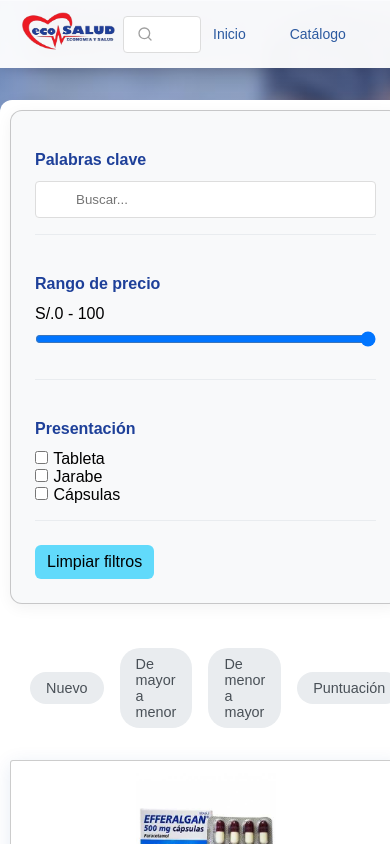
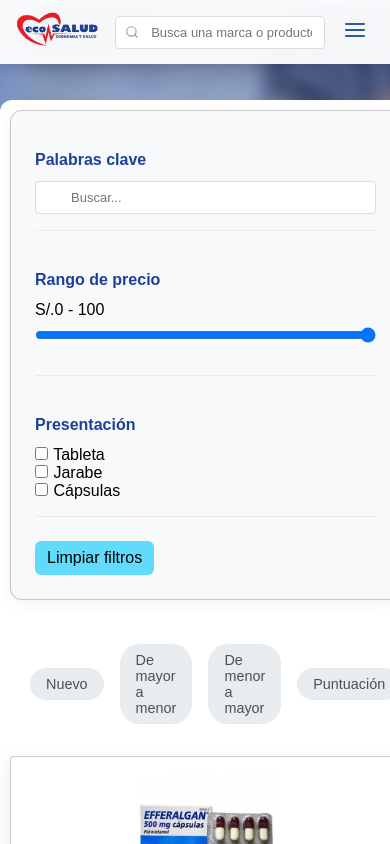
Before and after one commit to willzkn/AplicacionWeb-BoticaEcoSalud, a React (Create React App) app in the folder Botica-FrontEnd/: page /catalogo in a window 390 px wide. Built offline with nearby package versions, Linux system fonts and the light colour scheme; the HTML template or start-up script is replaced by a standard one.

Commit message:
Adición de menú hamburguesa en header responsive

```diff
--- a/Botica-FrontEnd/src/styles/ecosalud.css
+++ b/Botica-FrontEnd/src/styles/ecosalud.css
@@ -92,6 +92,33 @@ html, body, #root { height: 100%; overflow-x: hidden; }
   transition: opacity 0.2s;
 }
 .search-input:focus + .search-icon { opacity: 1; }
+
+/* Botón hamburguesa - oculto por defecto en desktop */
+.hamburger-btn {
+  display: none;
+  background: none;
+  border: none;
+  cursor: pointer;
+  padding: 8px;
+  color: #2c5aa0;
+  transition: opacity 0.2s;
+}
+
+.hamburger-btn:hover {
+  opacity: 0.7;
+}
+
+/* Overlay del menú móvil */
+.menu-overlay {
+  display: none;
+  position: fixed;
+  top: 0;
+  left: 0;
+  right: 0;
+  bottom: 0;
+  background: rgba(0, 0, 0, 0.5);
+  z-index: 999;
+}
 
 /* Botones */
 .login-btn {
@@ -600,3 +627,97 @@ html, body, #root { height: 100%; overflow-x: hidden; }
     top: 0;
   }
 }
+
+/* Media queries para móvil - Menú hamburguesa */
+@media (max-width: 768px) {
+  /* Header ajustado para móvil */
+  .header {
+    grid-template-columns: auto 1fr auto;
+    padding: 10px 15px;
+    gap: 10px;
+  }
+
+  /* Mantener barra de búsqueda visible pero más compacta */
+  .search-center {
+    display: flex;
+    justify-content: center;
+  }
+
+  .search-container {
+    max-width: 100%;
+  }
+
+  .search-input {
+    padding: 8px 12px 8px 35px;
+    font-size: 13px;
+  }
+
+  .search-icon {
+    left: 10px;
+    width: 14px;
+    height: 14px;
+  }
+
+  /* Mostrar botón hamburguesa */
+  .hamburger-btn {
+    display: block;
+    z-index: 1001;
+  }
+
+  /* Menú de navegación en móvil */
+  .nav-menu {
+    position: fixed;
+    top: 0;
+    right: -100%;
+    width: 280px;
+    height: 100vh;
+    background: rgba(255, 255, 255, 0.98);
+    backdrop-filter: blur(10px);
+    -webkit-backdrop-filter: blur(10px);
+    flex-direction: column;
+    justify-content: flex-start;
+    align-items: stretch;
+    padding: 80px 20px 20px;
+    box-shadow: -2px 0 10px rgba(0, 0, 0, 0.1);
+    transition: right 0.3s ease;
+    z-index: 1000;
+    gap: 0;
+  }
+
+  /* Menú abierto */
+  .nav-menu-open {
+    right: 0;
+  }
+
+  /* Links del menú en móvil */
+  .nav-menu .nav-link,
+  .nav-menu .login-btn {
+    width: 100%;
+    text-align: left;
+    padding: 15px 20px;
+    border-radius: 8px;
+    margin-bottom: 8px;
+    font-size: 16px;
+  }
+
+  .nav-menu .login-btn {
+    margin-top: 10px;
+    text-align: center;
+  }
+
+  /* Mostrar overlay cuando el menú está abierto */
+  .nav-menu-open ~ .menu-overlay {
+    display: block;
+  }
+}
+
+/* Ajustes adicionales para pantallas muy pequeñas */
+@media (max-width: 480px) {
+  .logo-img {
+    height: 35px;
+  }
+
+  .nav-menu {
+    width: 250px;
+  }
+}
--- a/Botica-FrontEnd/src/views/partials/Header.jsx
+++ b/Botica-FrontEnd/src/views/partials/Header.jsx
@@ -1,4 +1,4 @@
-import React from 'react';
+import React, { useState } from 'react';
 import { Link } from 'react-router-dom';
 
 const SearchIcon = () => (
@@ -19,11 +19,54 @@ const SearchIcon = () => (
   </svg>
 );
 
+const MenuIcon = () => (
+  <svg
+    width="24"
+    height="24"
+    viewBox="0 0 24 24"
+    fill="none"
+    stroke="currentColor"
+    strokeWidth="2"
+    strokeLinecap="round"
+    strokeLinejoin="round"
+  >
+    <line x1="3" y1="12" x2="21" y2="12" />
+    <line x1="3" y1="6" x2="21" y2="6" />
+    <line x1="3" y1="18" x2="21" y2="18" />
+  </svg>
+);
+
+const CloseIcon = () => (
+  <svg
+    width="24"
+    height="24"
+    viewBox="0 0 24 24"
+    fill="none"
+    stroke="currentColor"
+    strokeWidth="2"
+    strokeLinecap="round"
+    strokeLinejoin="round"
+  >
+    <line x1="18" y1="6" x2="6" y2="18" />
+    <line x1="6" y1="6" x2="18" y2="18" />
+  </svg>
+);
+
 function Header({
   searchTerm = '',
   onSearchChange,
   onSearchKeyPress,
 }) {
+  const [isMenuOpen, setIsMenuOpen] = useState(false);
+
+  const toggleMenu = () => {
+    setIsMenuOpen(!isMenuOpen);
+  };
+
+  const closeMenu = () => {
+    setIsMenuOpen(false);
+  };
+
   return (
     <div className="header">
       <div className="logo">
@@ -47,12 +90,32 @@ function Header({
         </div>
       </div>
 
-      <nav className="nav-menu">
-        <Link to="/" className="nav-link">Inicio</Link>
-        <Link to="/catalogo" className="nav-link">Catálogo</Link>
-        <Link to="/carrito" className="nav-link">Carrito</Link>
-        <Link to="/login" className="login-btn">Iniciar sesión</Link>
+      {/* Botón hamburguesa */}
+      <button
+        className="hamburger-btn"
+        onClick={toggleMenu}
+        aria-label="Abrir menú"
+        aria-expanded={isMenuOpen}
+      >
+        {isMenuOpen ? <CloseIcon /> : <MenuIcon />}
+      </button>
+
+      {/* Menú de navegación */}
+      <nav className={`nav-menu ${isMenuOpen ? 'nav-menu-open' : ''}`}>
+        <Link to="/" className="nav-link" onClick={closeMenu}>Inicio</Link>
+        <Link to="/catalogo" className="nav-link" onClick={closeMenu}>Catálogo</Link>
+        <Link to="/carrito" className="nav-link" onClick={closeMenu}>Carrito</Link>
+        <Link to="/login" className="login-btn" onClick={closeMenu}>Iniciar sesión</Link>
       </nav>
+
+      {/* Overlay para cerrar el menú al hacer click fuera */}
+      {isMenuOpen && (
+        <div
+          className="menu-overlay"
+          onClick={closeMenu}
+          aria-hidden="true"
+        />
+      )}
     </div>
   );
 }
```
